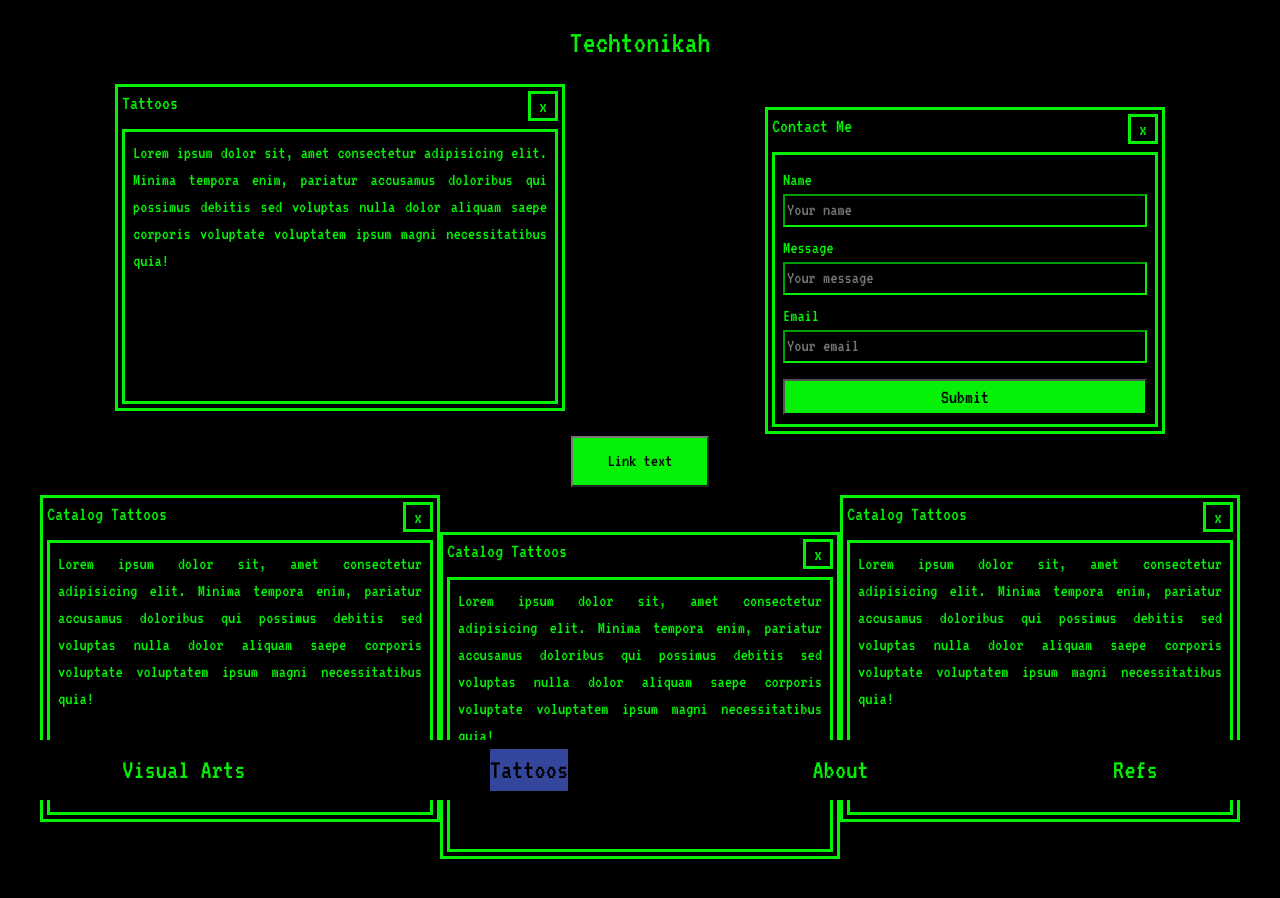
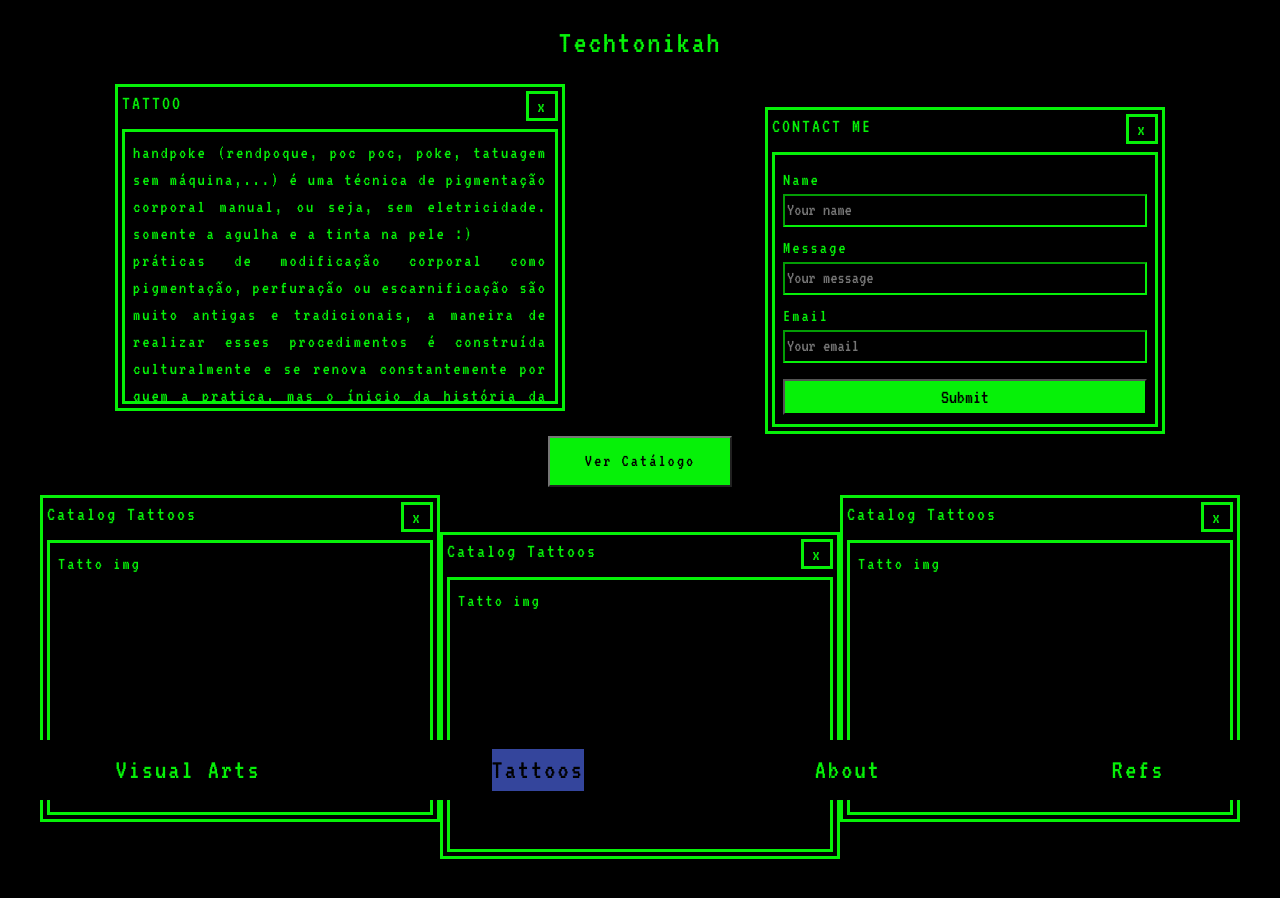
Before and after one commit to missatoy/techtonikah, a React (Vite) app: page /tattoos in a window 1280 px wide. Shown: the top 898 px of the page. Built offline with nearby package versions, Linux system fonts and the light colour scheme.

Commit message:
Added Tattoo description and link for the catalog, still missing the 3 images

```diff
--- a/src/components/Tattoos.jsx
+++ b/src/components/Tattoos.jsx
@@ -5,7 +5,17 @@ import Botbar from "./navbars/Botbar.jsx";
 
 export default function Tattoos() {
   const tattoosText = (
-    <p>Lorem ipsum dolor sit, amet consectetur adipisicing elit. Minima tempora enim, pariatur accusamus doloribus qui possimus debitis sed voluptas nulla dolor aliquam saepe corporis voluptate voluptatem ipsum magni necessitatibus quia!</p>
+    <p>
+      handpoke (rendpoque, poc poc, poke, tatuagem sem máquina,...) é uma técnica de pigmentação corporal manual, ou seja, sem eletricidade. somente a agulha e a tinta na pele :) <br />
+      práticas de modificação corporal como pigmentação, perfuração ou escarnificação são muito antigas e tradicionais, a maneira de realizar esses procedimentos é construída culturalmente e se renova constantemente por quem a pratica, mas o ínicio da história da tatuagem começa na pigmentação manual, exemplos que sustentam sua tradição até hoje são: o tebori no Japão ou o batok nas Filipinas para o povo Kalinga e na Nova Zelândia , em contextos cerimoniais, ou seja, de importância social e espiritual. práticas muito voltadas ao processo todo, para além do estético. e que carregam suas tecnologias de biossegurança correspondentes aos seus tempos históricos. <br />
+      com o tempo e contato de diferentes culturas essas práticas tomaram novas formas, a máquina de tatuagem (elétricas ou pens) surgem pra facilitar o processo, e demarcam outras expressões culturais. <br />
+      hoje, tanto a tattoo com máquina como a sem podem ter sentidos diferentes para cada tatuadore que você conheça, por isso é importante que você pesquise bem sobre  tatuadores que interessam e se você se sente confortável com esse processo. <br />
+      <br />
+
+      uma sessão comigo tem no mínimo 2h, para além da lentidão do processo de pigmentação, o processo de preparação do espaço (uma parte feita antes do cliente chegar e outra enquanto ele espera) e a aplicação do decalque para que o desenho e o local sejam ideais e adequados ao desejo do cliente são etapas que não podem ser apressadas. <br />
+      <br />
+      outras informações importantes são apresentadas depois da marcação e antes da sessão.
+    </p>
   )
 
   return (
@@ -14,24 +24,26 @@ export default function Tattoos() {
       <div className="container">
         <div className="windows-layout-one justify-content-center">
           <div>
-            <RetroWindow name="Tattoos" content={tattoosText} className="retro-window" />
+            <RetroWindow name="TATTOO" content={tattoosText} className="retro-window" />
           </div>
           <div>
-            <RetroWindow name="Contact Me" content={<FormTattoos />} className="retro-window tattoos-contact-form-margin-top" />
+            <RetroWindow name="CONTACT ME" content={<FormTattoos />} className="retro-window tattoos-contact-form-margin-top" />
           </div>
         </div>
         <div className="d-flex justify-content-center">
-          <a href="url" className="catalog-link catalog-tattoos-link-margin">Link text</a>
+          <a href="https://docs.google.com/presentation/d/1e7-nOjk6b1IoDyf195gkKcJpvtyVpHbvtdj2XSKGO24/edit"
+             target="_blank"
+             className="catalog-link catalog-tattoos-link-margin">Ver Catálogo</a>
         </div>
         <div className="windows-layout-two justify-content-center mb-3">
           <div className="d-flex flex-column align-items-center">
-            <RetroWindow name="Catalog Tattoos" content={tattoosText} className="retro-window catalog-margin-bottom" />
+            <RetroWindow name="Catalog Tattoos" content={"Tatto img"} className="retro-window catalog-margin-bottom" />
           </div>
           <div className="d-flex flex-column align-items-center catalog-tattoos-margin-top">
-            <RetroWindow name="Catalog Tattoos" content={tattoosText} className="retro-window catalog-margin-bottom" />
+            <RetroWindow name="Catalog Tattoos" content={"Tatto img"} className="retro-window catalog-margin-bottom" />
           </div>
           <div className="d-flex flex-column align-items-center">
-            <RetroWindow name="Catalog Tattoos" content={tattoosText} className="retro-window catalog-margin-bottom" />
+            <RetroWindow name="Catalog Tattoos" content={"Tatto img"} className="retro-window catalog-margin-bottom" />
           </div>
         </div>
       </div>
--- a/src/index.css
+++ b/src/index.css
@@ -11,6 +11,7 @@ body {
   font-size: 18px;
   margin-bottom: 75px; /* so the text wont be hiding behind the fixed navbar */
   text-align: justify;
+  letter-spacing: 2px;
 }
 
 .windows-layout-one {
```
